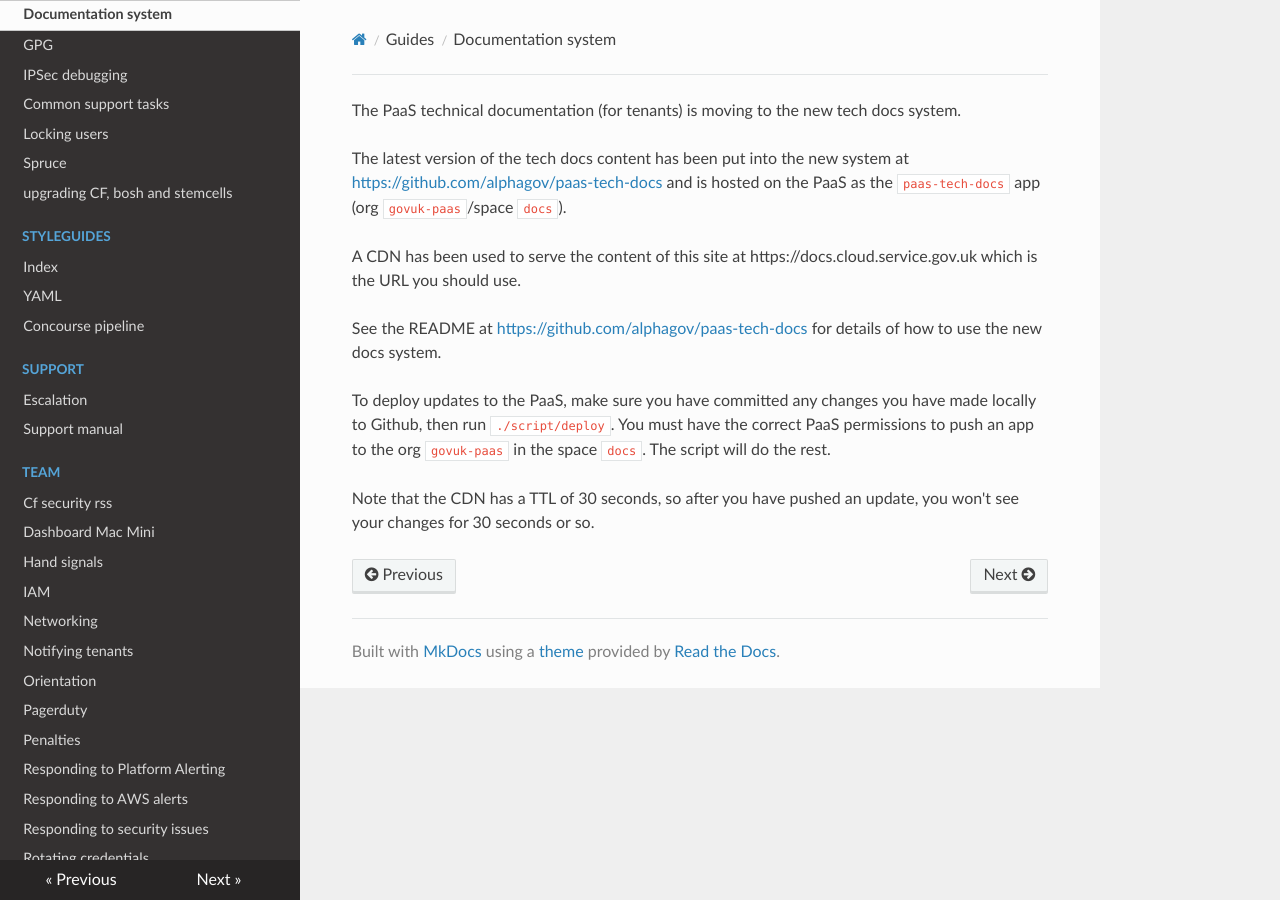
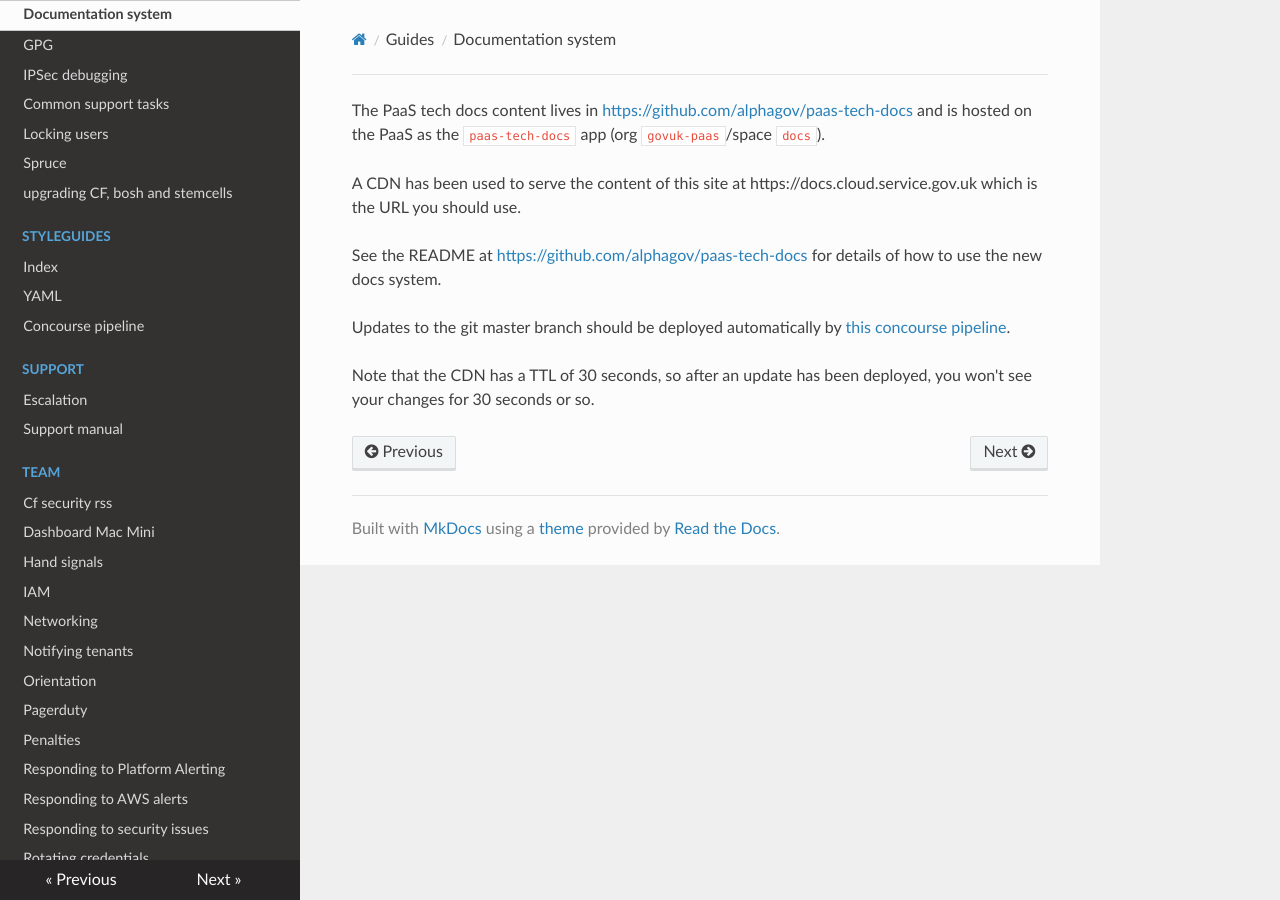
Before and after one commit to alphagov/paas-team-manual, an MkDocs documentation site: the page built from docs/guides/Documentation_system.md, in a window 1280 px wide. Built offline with MkDocs 1.6.1, drawn with Linux system fonts in a browser that asks for light colours; nearby versions of some CDN libraries.

Commit message:
It's deployed automatically. Migration is over.
This doc didn't get updated when we added a concourse pipeline to deploy the
tech docs automatically in alphagov/paas-release-ci#13. Updated to reflect
that.

Also updated the tense to make it clearer that the transition to the new docs
format is over.

```diff
--- a/docs/guides/Documentation_system.md
+++ b/docs/guides/Documentation_system.md
@@ -1,11 +1,10 @@
-The PaaS technical documentation (for tenants) is moving to the new tech docs  system.
 
-The latest version of the tech docs content has been put into the new system at [https://github.com/alphagov/paas-tech-docs](https://github.com/alphagov/paas-tech-docs) and is hosted on the PaaS as the `paas-tech-docs` app (org `govuk-paas`/space `docs`).
+The PaaS tech docs content lives in [https://github.com/alphagov/paas-tech-docs](https://github.com/alphagov/paas-tech-docs) and is hosted on the PaaS as the `paas-tech-docs` app (org `govuk-paas`/space `docs`).
 
 A CDN has been used to serve the content of this site at https://docs.cloud.service.gov.uk which is the URL you should use.
 
 See the README at [https://github.com/alphagov/paas-tech-docs](https://github.com/alphagov/paas-tech-docs) for details of how to use the new docs system.
 
-To deploy updates to the PaaS, make sure you have committed any changes you have made locally to Github, then run ``./script/deploy``. You must have the correct PaaS permissions to push an app to the org ``govuk-paas`` in the space ``docs``. The script will do the rest.
+Updates to the git master branch should be deployed automatically by [this concourse pipeline](https://concourse.build.ci.cloudpipeline.digital/teams/main/pipelines/paas-tech-docs).
 
-Note that the CDN has a TTL of 30 seconds, so after you have pushed an update, you won't see your changes for 30 seconds or so.
+Note that the CDN has a TTL of 30 seconds, so after an update has been deployed, you won't see your changes for 30 seconds or so.
```
